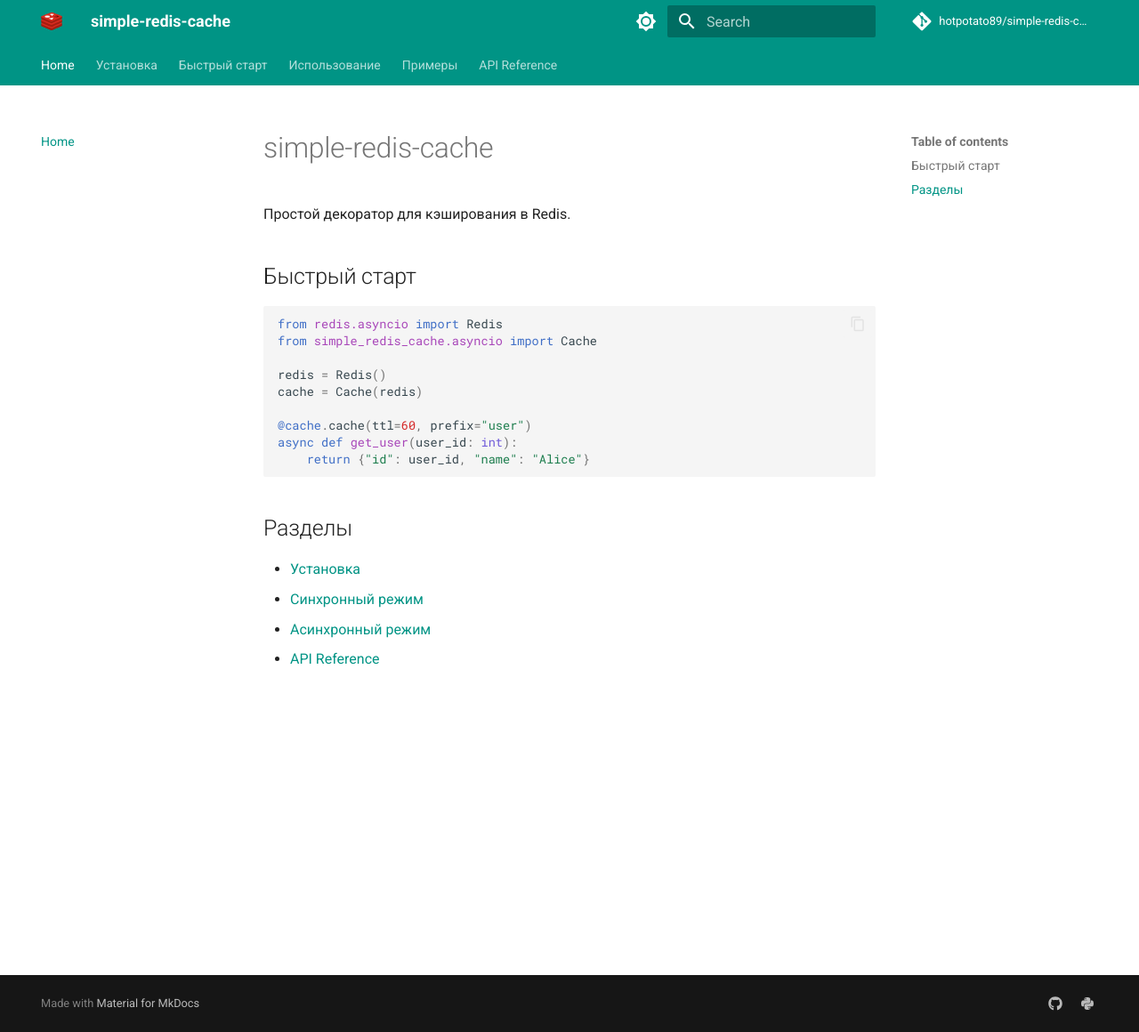
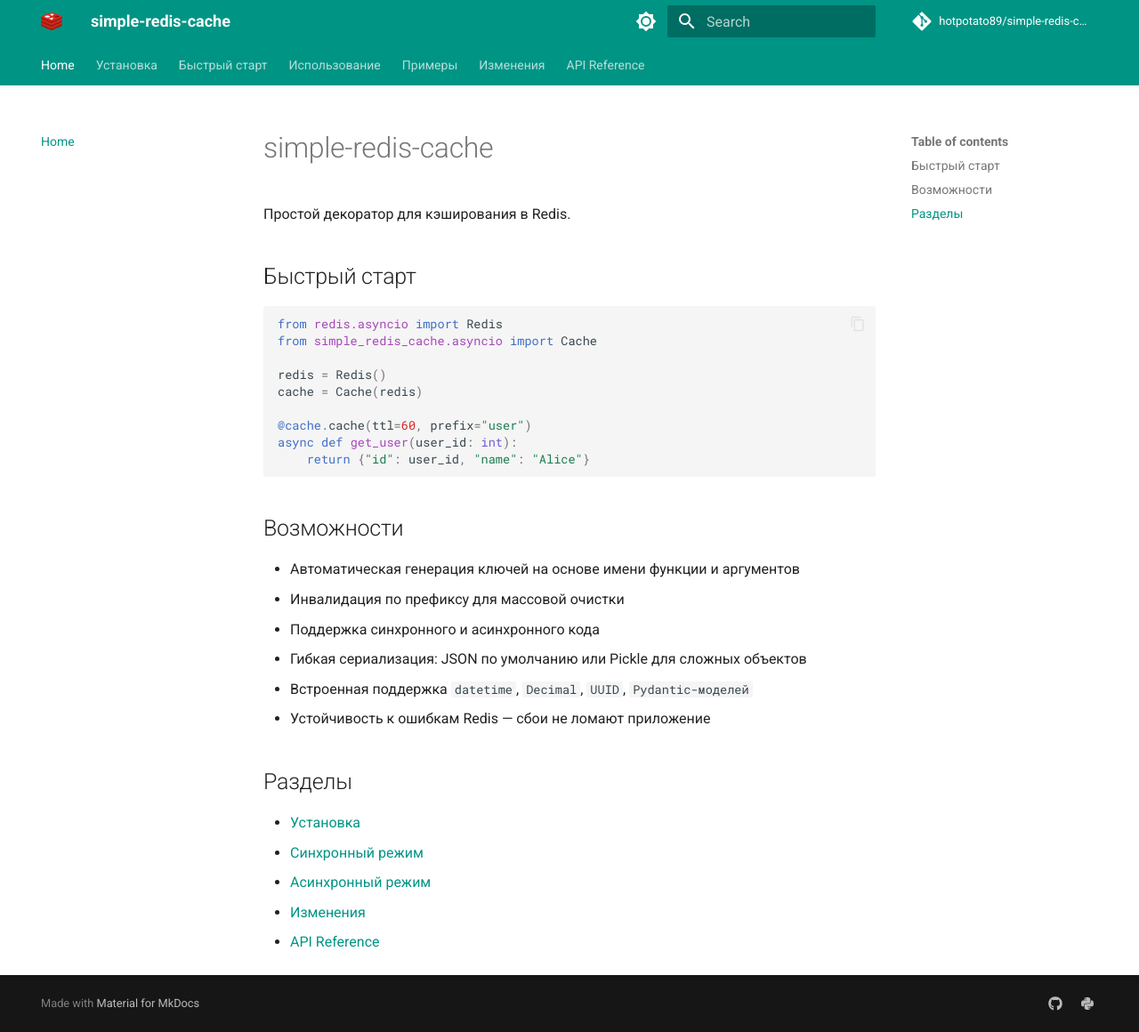
Before and after one commit to hotpotato89/simple-redis-cache, an MkDocs documentation site: the page built from docs/index.md, in a window 1280 px wide and 1160 px high. Shown: the whole window at 89% size. Built offline with MkDocs 1.6.1 and Material for MkDocs 9.7.7, drawn with Linux system fonts in a browser that asks for light colours; comment, search, counter and statistics services are not loaded.

Commit message:
Docs/pickle support (#8)
* docs(index.md): possibilities

* docs(api.md): info about pickle

* docs(usage): info about object storage

* docs: change log

* docs(index.md): change log

````diff
--- a/docs/index.md
+++ b/docs/index.md
@@ -16,9 +16,19 @@
     return {"id": user_id, "name": "Alice"}
 ```
 
+## Возможности
+
+* Автоматическая генерация ключей на основе имени функции и аргументов
+* Инвалидация по префиксу для массовой очистки
+* Поддержка синхронного и асинхронного кода
+* Гибкая сериализация: JSON по умолчанию или Pickle для сложных объектов
+* Встроенная поддержка `datetime`, `Decimal`, `UUID`, `Pydantic-моделей`
+* Устойчивость к ошибкам Redis — сбои не ломают приложение
+
 ## Разделы
 
 * [Установка](installation.md)
 * [Синхронный режим](usage/sync.md)
 * [Асинхронный режим](usage/async.md)
+* [Изменения](changelog.md)
 * [API Reference](api.md)
--- a/mkdocs.yaml
+++ b/mkdocs.yaml
@@ -52,4 +52,5 @@
       - Синхронный режим: usage/sync.md
       - Асинхронный режим: usage/async.md
   - Примеры: examples.md
+  - Изменения: changelog.md
   - API Reference: api.md
````
Also changed, not shown: docs/api.md (+4 -1 lines), docs/changelog.md (added, +17 -0 lines), docs/usage/async.md (+10 -0 lines), docs/usage/sync.md (+10 -0 lines).
